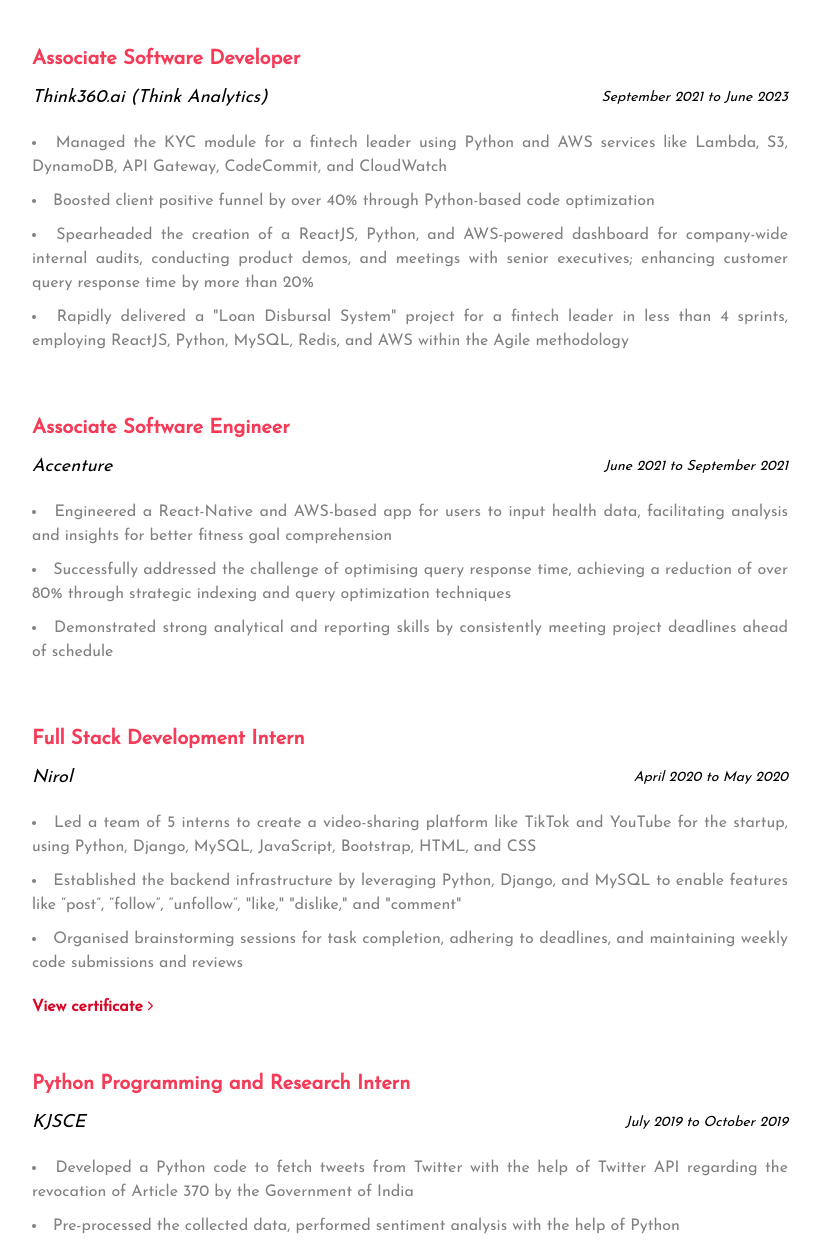
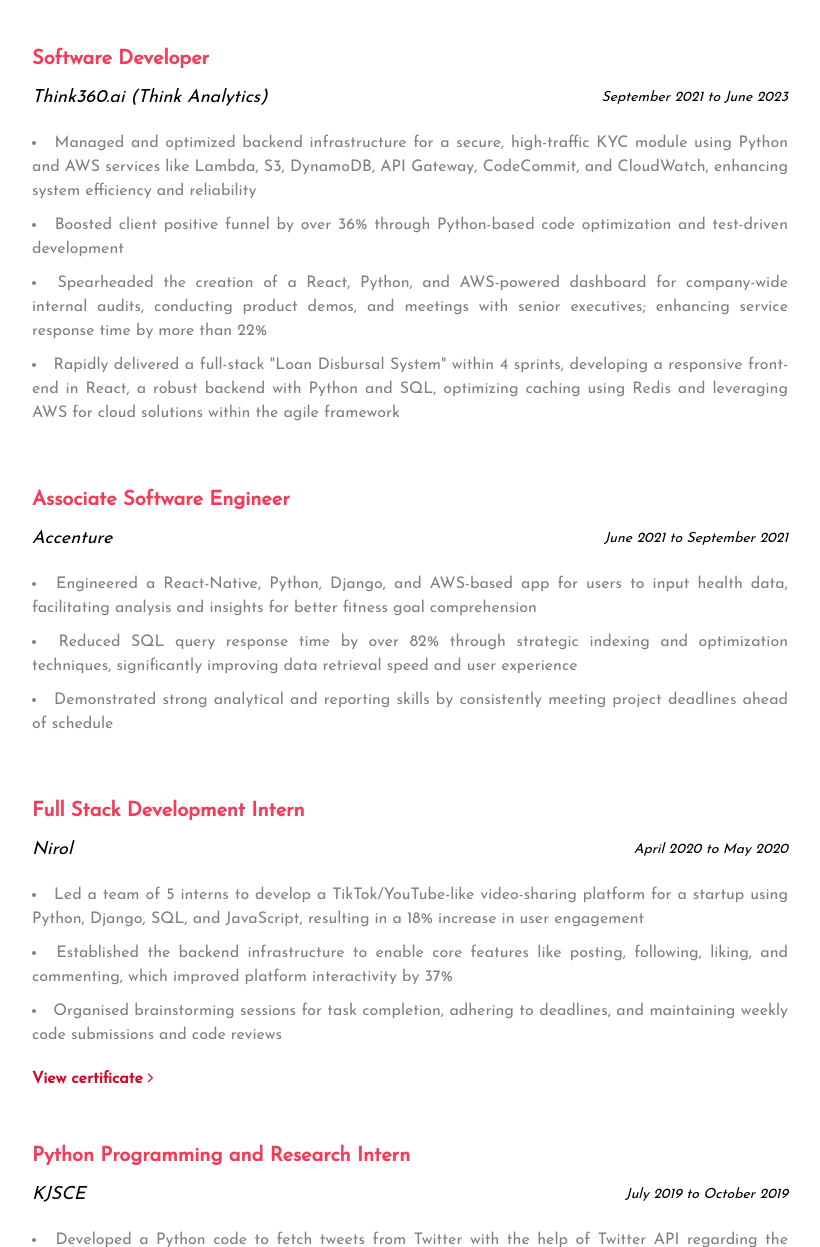
Before and after one commit to NishantGada/portfolio, a plain HTML site: page index.html in a window 1280 px wide. Shown: the part 2440-3687 px from the top of the page, without its empty margins (230-1050 px from the left). Drawn offline with nearby package versions, Linux system fonts and the light colour scheme.

Commit message:
update: Modified experience

```diff
--- a/index.html
+++ b/index.html
@@ -120,25 +120,18 @@
     <section class="experience" id="experience">
         <h2>Experience</h2>
         <div>
-            <p id="position">Associate Software Developer</p>
+            <p id="position">Software Developer</p>
             <p id="duration">Think360.ai (Think Analytics) <span>September 2021 to June 2023</span> </p>
             <p id="description">
                 <li>
-                    Managed the KYC module for a fintech leader using Python and AWS services like Lambda, S3, DynamoDB,
-                    API Gateway, CodeCommit, and CloudWatch
+                    Managed and optimized backend infrastructure for a secure, high-traffic KYC module using Python and AWS services like Lambda, S3, DynamoDB, API Gateway, CodeCommit, and CloudWatch, enhancing system efficiency and reliability
                 </li>
-                <li>Boosted client positive funnel by over 40% through Python-based code optimization</li>
+                <li>Boosted client positive funnel by over 36% through Python-based code optimization and test-driven development</li>
                 <li>
-                    Spearheaded the creation of a ReactJS, Python, and AWS-powered dashboard for company-wide internal
-                    audits,
-                    conducting product demos, and meetings with senior executives; enhancing customer query response
-                    time by more
-                    than 20%
+                    Spearheaded the creation of a React, Python, and AWS-powered dashboard for company-wide internal audits, conducting product demos, and meetings with senior executives; enhancing service response time by more than 22%
                 </li>
                 <li>
-                    Rapidly delivered a "Loan Disbursal System" project for a fintech leader in less than 4 sprints,
-                    employing ReactJS,
-                    Python, MySQL, Redis, and AWS within the Agile methodology
+                    Rapidly delivered a full-stack "Loan Disbursal System" within 4 sprints, developing a responsive front-end in React, a robust backend with Python and SQL, optimizing caching using Redis and leveraging AWS for cloud solutions within the agile framework
                 </li>
             </p>
         </div>
@@ -147,16 +140,13 @@
             <p id="duration">Accenture <span>June 2021 to September 2021</span> </p>
             <p id="description">
                 <li>
-                    Engineered a React-Native and AWS-based app for users to input health data, facilitating analysis
-                    and insights for better fitness goal comprehension
+                    Engineered a React-Native, Python, Django, and AWS-based app for users to input health data, facilitating analysis and insights for better fitness goal comprehension
                 </li>
                 <li>
-                    Successfully addressed the challenge of optimising query response time, achieving a reduction of
-                    over 80% through strategic indexing and query optimization techniques
+                    Reduced SQL query response time by over 82% through strategic indexing and optimization techniques, significantly improving data retrieval speed and user experience
                 </li>
                 <li>
-                    Demonstrated strong analytical and reporting skills by consistently meeting project deadlines ahead
-                    of schedule
+                    Demonstrated strong analytical and reporting skills by consistently meeting project deadlines ahead of schedule
                 </li>
             </p>
         </div>
@@ -165,16 +155,14 @@
             <p id="duration">Nirol <span>April 2020 to May 2020</span> </p>
             <p id="description">
                 <li>
-                    Led a team of 5 interns to create a video-sharing platform like TikTok and YouTube for the startup,
-                    using Python, Django, MySQL, JavaScript, Bootstrap, HTML, and CSS
+                    Led a team of 5 interns to develop a TikTok/YouTube-like video-sharing platform for a startup using Python, Django, SQL, and JavaScript, resulting in a 18% increase in user engagement
                 </li>
                 <li>
-                    Established the backend infrastructure by leveraging Python, Django, and MySQL to enable features
-                    like “post”, “follow”, “unfollow”, "like," "dislike," and "comment"
+                    Established the backend infrastructure to enable core features like posting, following, liking, and commenting, which improved platform interactivity by 37%
                 </li>
                 <li>
                     Organised brainstorming sessions for task completion, adhering to deadlines, and maintaining weekly
-                    code submissions and reviews
+                    code submissions and code reviews
                 </li>
             </p>
             <p id="certificate"><a
```
